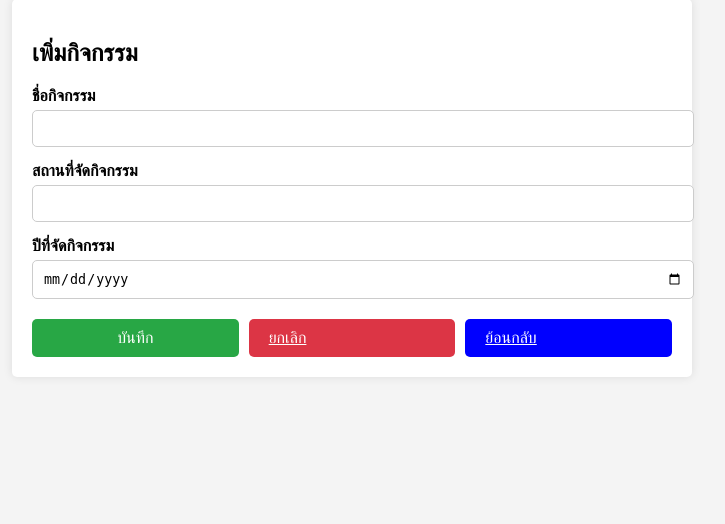
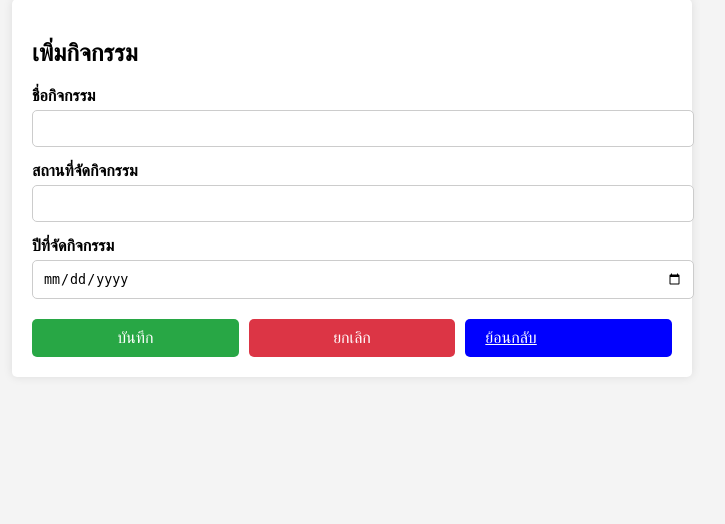
Before and after one commit to oomty43/pj, a PHP site: page /add_event.php in a window 1280 px wide. Shown: the part 51-575 px from the top of the page, without its empty margins (288-1013 px from the left). Run offline with PHP 8.4, Linux system fonts and the light colour scheme; the visitor is signed in with stand-in values (Sample User, id 1).

Commit message:
เวน

```diff
--- a/add_event.php
+++ b/add_event.php
@@ -113,7 +113,7 @@ if ($_SERVER["REQUEST_METHOD"] == "POST") {
 
     <div class="form-container">
         <h2>เพิ่มกิจกรรม</h2>
-        <form action="add_event.php" method="post">
+        <form id="eventForm" action="add_event.php" method="post">
             <div class="form-group">
                 <label for="e_na">ชื่อกิจกรรม</label>
                 <input type="text" id="e_na" name="e_na" required>
@@ -128,7 +128,7 @@ if ($_SERVER["REQUEST_METHOD"] == "POST") {
             </div>
             <div class="button-group">
                 <button type="submit" class="btn-submit">บันทึก</button>
-                <a href="stdaward.php" class="btn-cancel">ยกเลิก</a>
+                <button type="button" class="btn-cancel" onclick="document.getElementById('eventForm').reset();">ยกเลิก</button>
                 <a href="stdaward.php" class="btn-back">ย้อนกลับ</a>
             </div>
         </form>
--- a/edit_event.php
+++ b/edit_event.php
@@ -105,7 +105,7 @@ if ($_SERVER['REQUEST_METHOD'] === 'POST') {
 <body>
     <div class="form-container">
         <h2>แก้ไขข้อมูลกิจกรรม</h2>
-        <form action="edit_event.php?e_id=<?php echo $e_id; ?>" method="POST">
+        <form id="editEventForm" action="edit_event.php?e_id=<?php echo $e_id; ?>" method="POST">
             <div class="form-group">
                 <label for="e_na">ชื่อกิจกรรม:</label>
                 <input type="text" id="e_na" name="e_na" value="<?php echo htmlspecialchars($row['e_na']); ?>" required>
@@ -120,7 +120,7 @@ if ($_SERVER['REQUEST_METHOD'] === 'POST') {
             </div>
             <div class="button-group">
                 <button type="submit" class="btn-save">บันทึก</button>
-                <a href="stdaward.php" class="btn-cancel">ยกเลิก</a>
+                <button type="button" class="btn-cancel" onclick="document.getElementById('editEventForm').reset();">ยกเลิก</button>
                 <a href="stdaward.php" class="btn-back">ย้อนกลับ</a>
             </div>
         </form>
```
